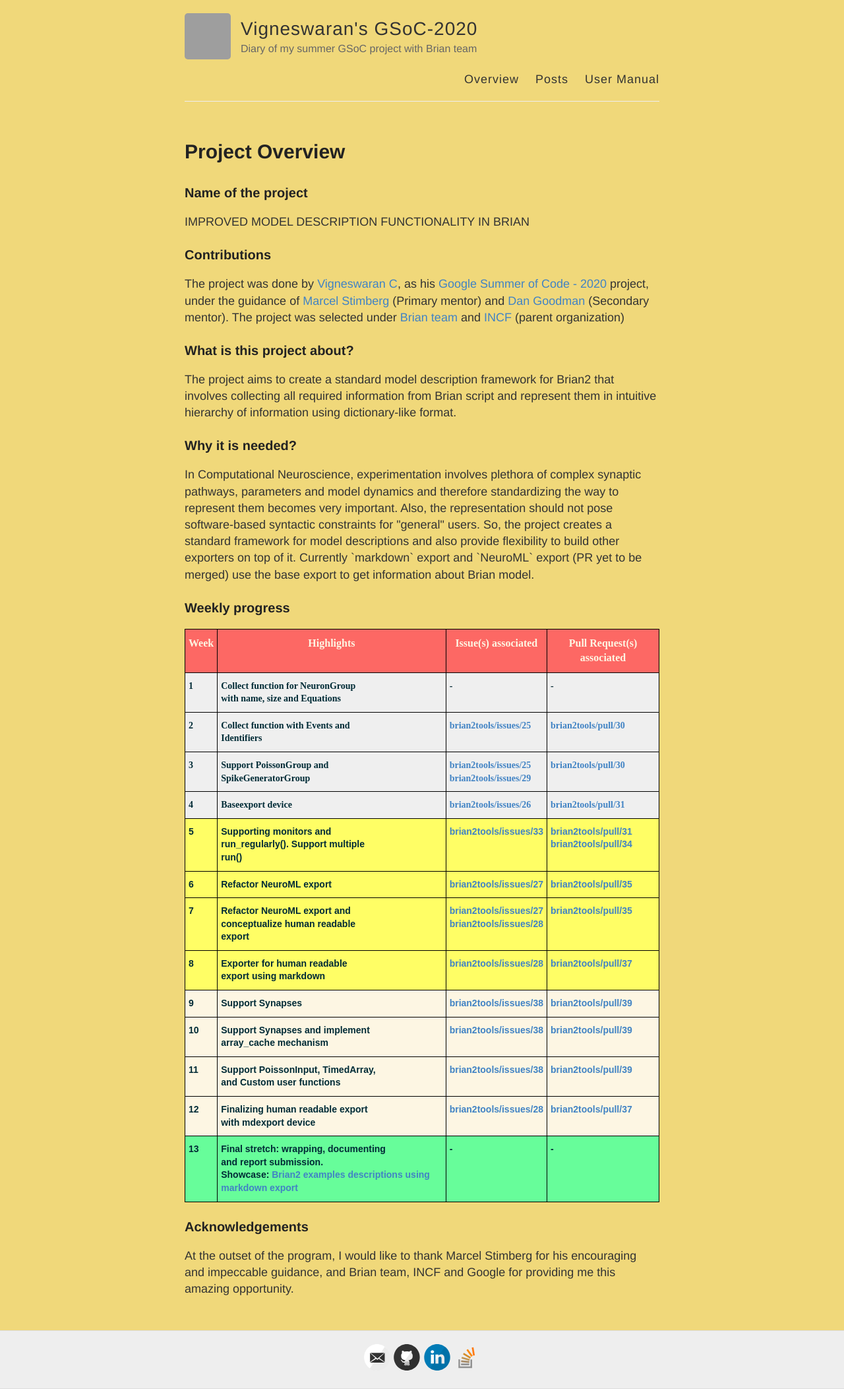
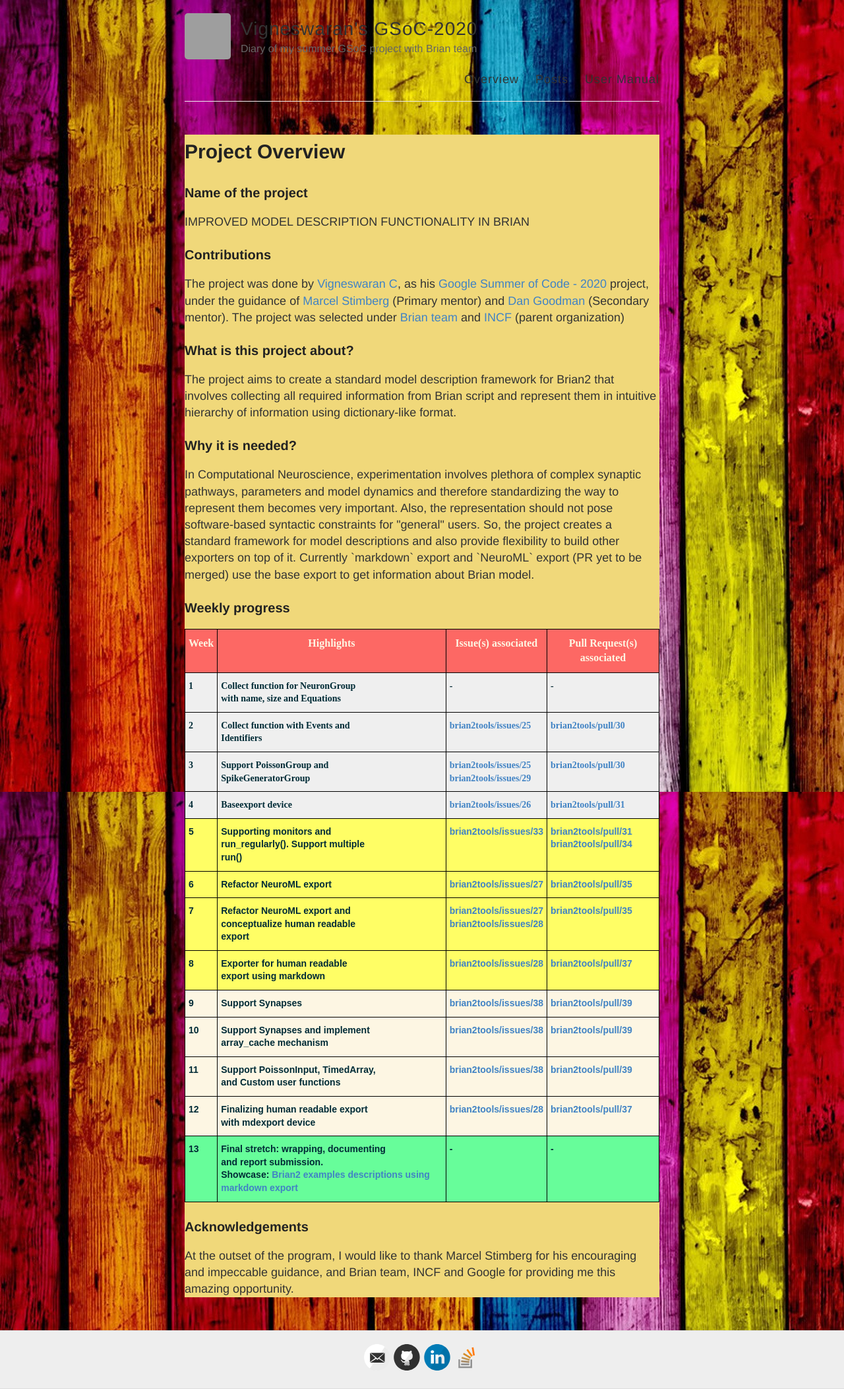
Before and after one commit to vigneswaran-chandrasekaran/Vigneswaran-chandrasekaran.github.io, a Jekyll site: the page built from index.html, in a window 1280 px wide. Shown: the whole page at 66% size. Built offline with Jekyll 4.4.1, drawn with Linux system fonts in a browser that asks for light colours; grey boxes are pictures that could not be loaded.

Commit message:
Add bg image

```diff
--- a/index.html
+++ b/index.html
@@ -1,7 +1,9 @@
 ---
 layout: default
 ---
-<body style="background-color:rgb(240, 216, 122)">
+<body style="background-image: url('images/background.jpg');">
+
+<div class="text", style="background-color:rgb(240, 216, 122)">
 
 <h1>Project Overview</h1>
 
@@ -143,4 +145,6 @@
 At the outset of the program, I would like to thank Marcel Stimberg for his encouraging and impeccable guidance, and Brian team,
 INCF and Google for providing me this amazing opportunity.
 
+</div>
+
 </body>
```
